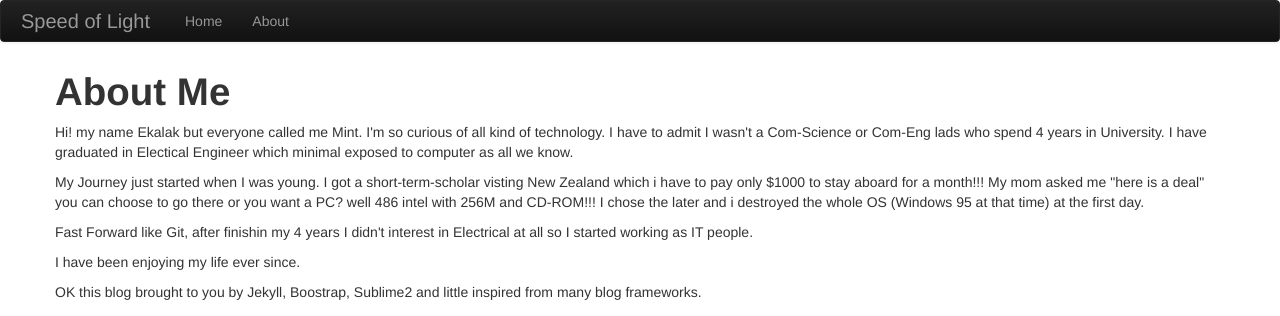
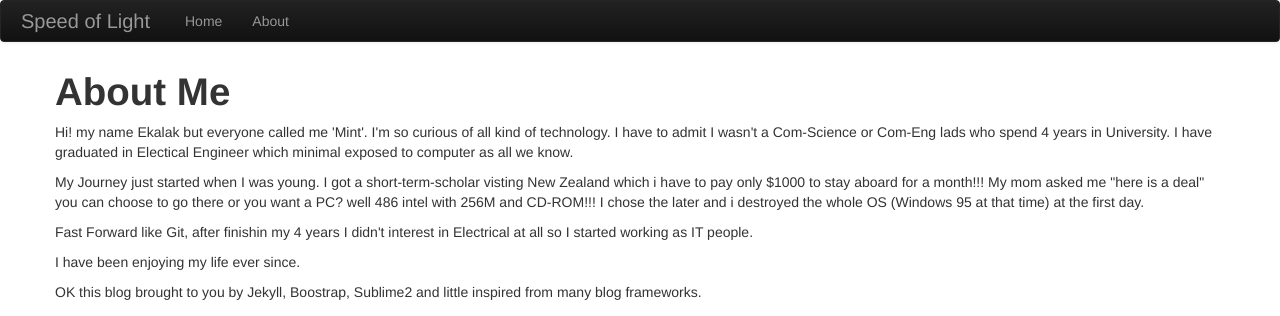
Before and after one commit to anonymint/anonymint.github.com, a Jekyll site: the page built from about.md, in a window 1280 px wide. Shown: the top 316 px of the page. Built offline with Jekyll 4.4.1, drawn with Linux system fonts in a browser that asks for light colours.

```diff
--- a/about.md
+++ b/about.md
@@ -6,7 +6,7 @@ title: about me
 <h1>About Me</h1>
 
 <p>
-Hi! my name Ekalak but everyone called me Mint. I'm so curious of all kind of technology. I have to admit I wasn't a Com-Science or Com-Eng lads who spend 4 years in University. I have graduated in Electical Engineer which minimal exposed to computer as all we know.
+Hi! my name Ekalak but everyone called me 'Mint'. I'm so curious of all kind of technology. I have to admit I wasn't a Com-Science or Com-Eng lads who spend 4 years in University. I have graduated in Electical Engineer which minimal exposed to computer as all we know.
 </p>
 
 <p>
```
